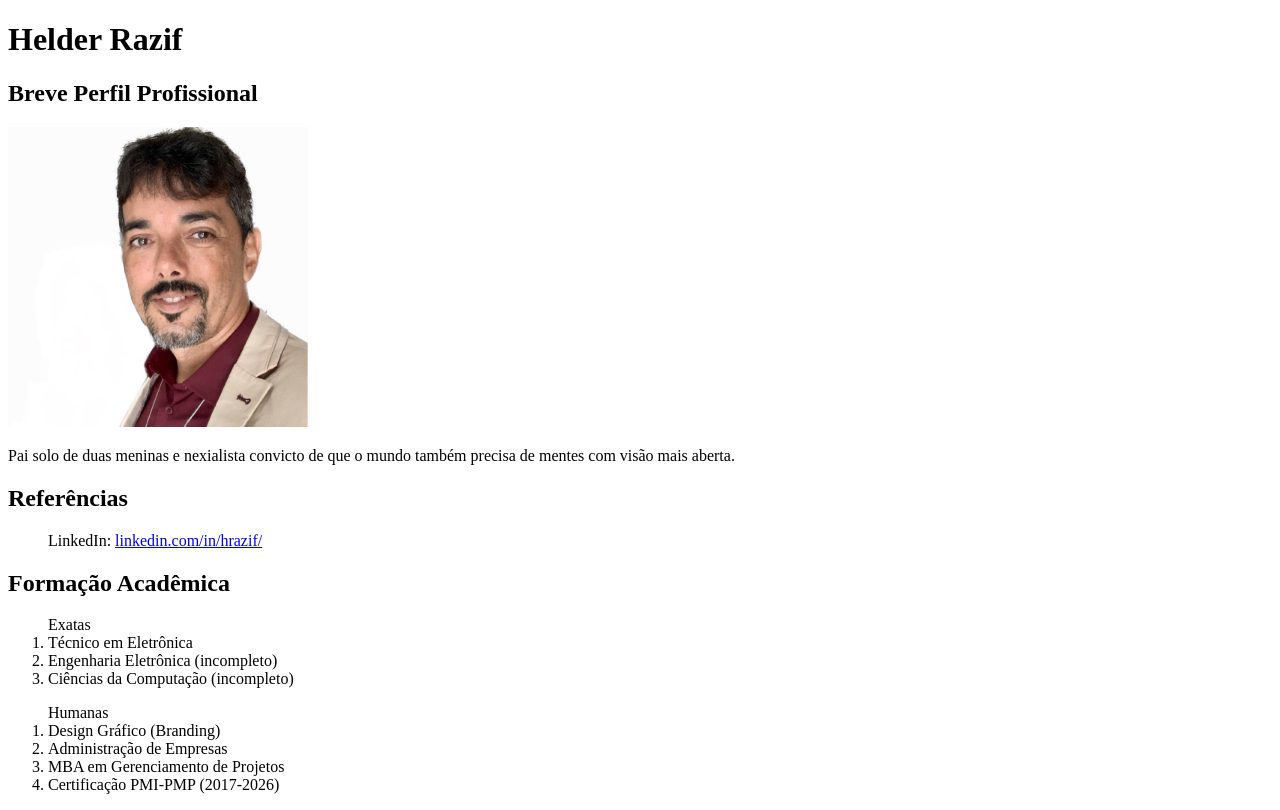
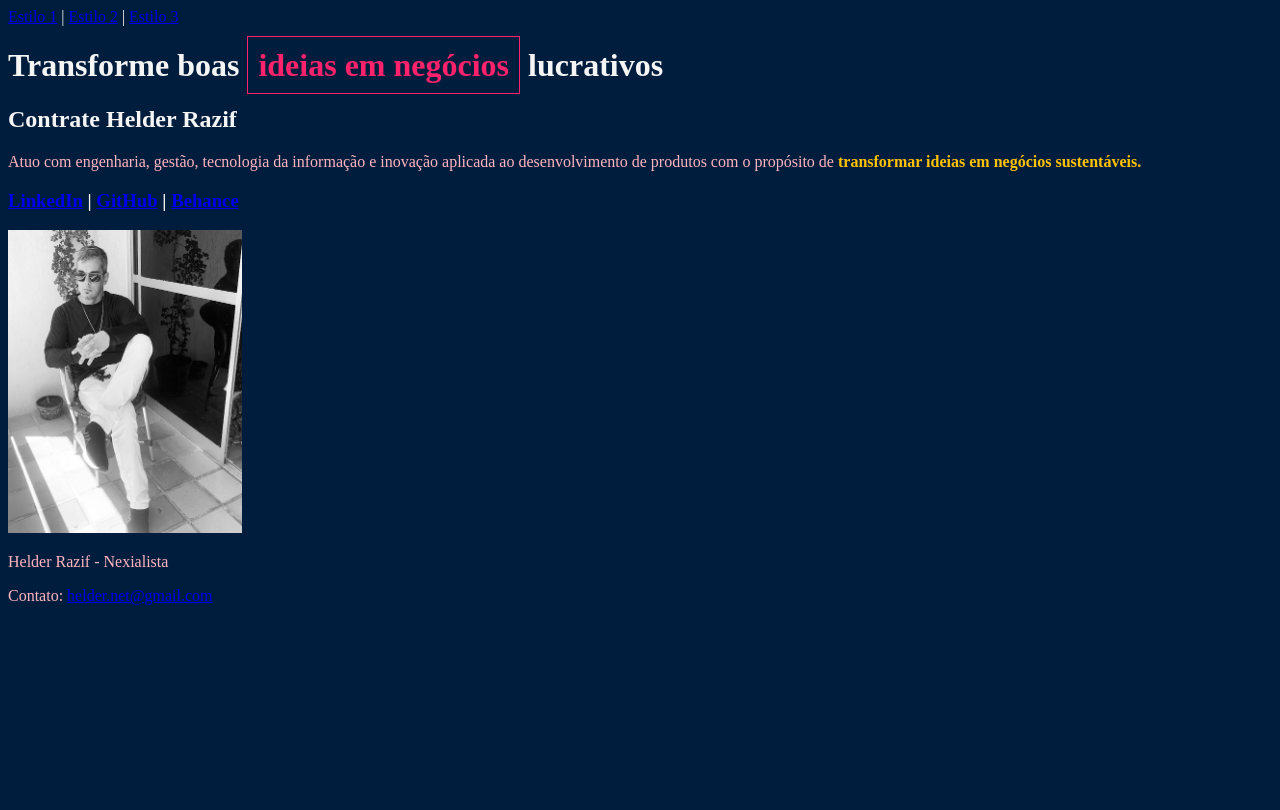
Before and after one commit to helder-razif/portfolio, a plain HTML site: page index.html in a window 1280 px wide. Drawn offline with Linux system fonts and the light colour scheme.

Commit message:
Atualização grande do site

```diff
--- /dev/null
+++ b/css/styles 2.css
@@ -0,0 +1,27 @@
+body {
+    background-color: #FFD60A;
+    color: black;
+}
+
+strong {
+    color:#fd226b;
+}
+
+h1{
+    font-weight: bold;
+}
+
+p {
+    color: darkgrey;
+}
+
+span{
+    color: whitesmoke;
+    border: 1px solid whitesmoke;
+    padding: 10px;
+}
+
+img {
+    width: 234PX;
+    height: 303px;
+}
--- /dev/null
+++ b/css/styles 3.css
@@ -0,0 +1,27 @@
+body {
+    background-color:whitesmoke;
+    color: #fd226b;
+}
+
+strong {
+    color:black;
+}
+
+h1{
+    font-weight: bold;
+}
+
+p {
+    color: darkgray;
+}
+
+span{
+    color: #FFC300;
+    border: 1px solid #FFC300;
+    padding: 10px;
+}
+
+img {
+    width: 234PX;
+    height: 303px;
+}
--- /dev/null
+++ b/css/styles.css
@@ -0,0 +1,27 @@
+body {
+    background-color: #001D3D;
+    color: whitesmoke;
+}
+
+strong {
+    color:#FFC300;
+}
+
+h1{
+    font-weight: bold;
+}
+
+p {
+    color:lightpink;
+}
+
+span{
+    color: #fd226b;
+    border: 1px solid #fd226b;
+    padding: 10px;
+}
+
+img {
+    width: 234PX;
+    height: 303px;
+}
--- a/index.html
+++ b/index.html
@@ -1,49 +1,33 @@
 <!DOCTYPE html>
-<html>
-    <head>
-        <meta charset="utf-8">
-        <title>Portfolio de Helder Razif</title>
-    </head>
-    <body>
-        <h1>Helder Razif</h1>
-        <h2>Breve Perfil Profissional</h2>
-        <div>
-            <img src="img/Helder.jpg" alt="Helder Razif" width="300" height="300">
-            <p>
-            Pai solo de duas meninas e nexialista convicto de que o mundo também precisa de mentes com visão mais aberta.
-            </p>
-        </div>
-        <h2>Referências</h2>
-        <ul>
-            LinkedIn: <a href="https://www.linkedin.com/in/hrazif/" target="_blank">linkedin.com/in/hrazif/</a>
-        </ul>
-        <h2>Formação Acadêmica</h2>
-        <ol>
-            Exatas
-            <li>
-                Técnico em Eletrônica
-            </li>
-            <li>
-                Engenharia Eletrônica (incompleto)
-            </li>
-            <li>
-                Ciências da Computação (incompleto)
-            </li>
-        </ol>
-        <ol>
-            Humanas
-            <li>
-                Design Gráfico (Branding)
-            </li>
-            <li>
-                Administração de Empresas
-            </li>
-            <li>
-                MBA em Gerenciamento de Projetos
-            </li>
-            <li>
-                Certificação PMI-PMP (2017-2026)
-            </li>
-        </ol>
-    </body>
+<html lang="pt-br">
+<head>
+    <meta charset="UTF-8">
+    <meta name="viewport" content="width=device-width, initial-scale=1.0">
+    <title>Portfolio de Helder Razif</title>
+    <link rel="icon" type="image/x-icon" href="/img/Helder 2.jpeg">
+    <link id="stylesheet" rel="stylesheet" href="css/styles.css">
+    <script src="js/mudaEstilo.js"></script>
+</head>
+<body>
+    <header>
+        <nav>
+            <a href="#" onclick="changeStyle('css/styles.css')">Estilo 1</a> |
+            <a href="#" onclick="changeStyle('css/styles 2.css')">Estilo 2</a> |
+            <a href="#" onclick="changeStyle('css/styles 3.css')">Estilo 3</a>
+        </nav>
+    </header>
+    <main>
+        <h1>Transforme boas <span>ideias em negócios</span> lucrativos</h1>
+        <h2>Contrate Helder Razif</h2>
+    </main>
+        <p>Atuo com engenharia, gestão, tecnologia da informação e inovação aplicada ao desenvolvimento de produtos com o propósito de <strong>transformar ideias em negócios sustentáveis.</strong></p>
+        <p><h3><a href="https://www.linkedin.com/in/hrazif/">LinkedIn</a> |
+        <a href="https://github.com/helder-razif">GitHub</a> |
+        <a href="https://www.behance.net/arte1">Behance</a></h3></p>
+        <img id="foto-razif" src="img/razif.JPG" alt="Helder Razif">
+    <footer>
+        <p>Helder Razif - Nexialista</p>
+        <p>Contato: <a href="mailto:helder.net@gmail.com">helder.net@gmail.com</a></p>
+    </footer>
+</body>
 </html>
--- /dev/null
+++ b/js/mudaEstilo.js
@@ -0,0 +1,3 @@
+function changeStyle(sheet) {
+    document.getElementById('stylesheet').setAttribute('href', sheet);
+}
```
Also changed, not shown: img/Helder 2.jpeg (added), img/razif.JPG (added).
